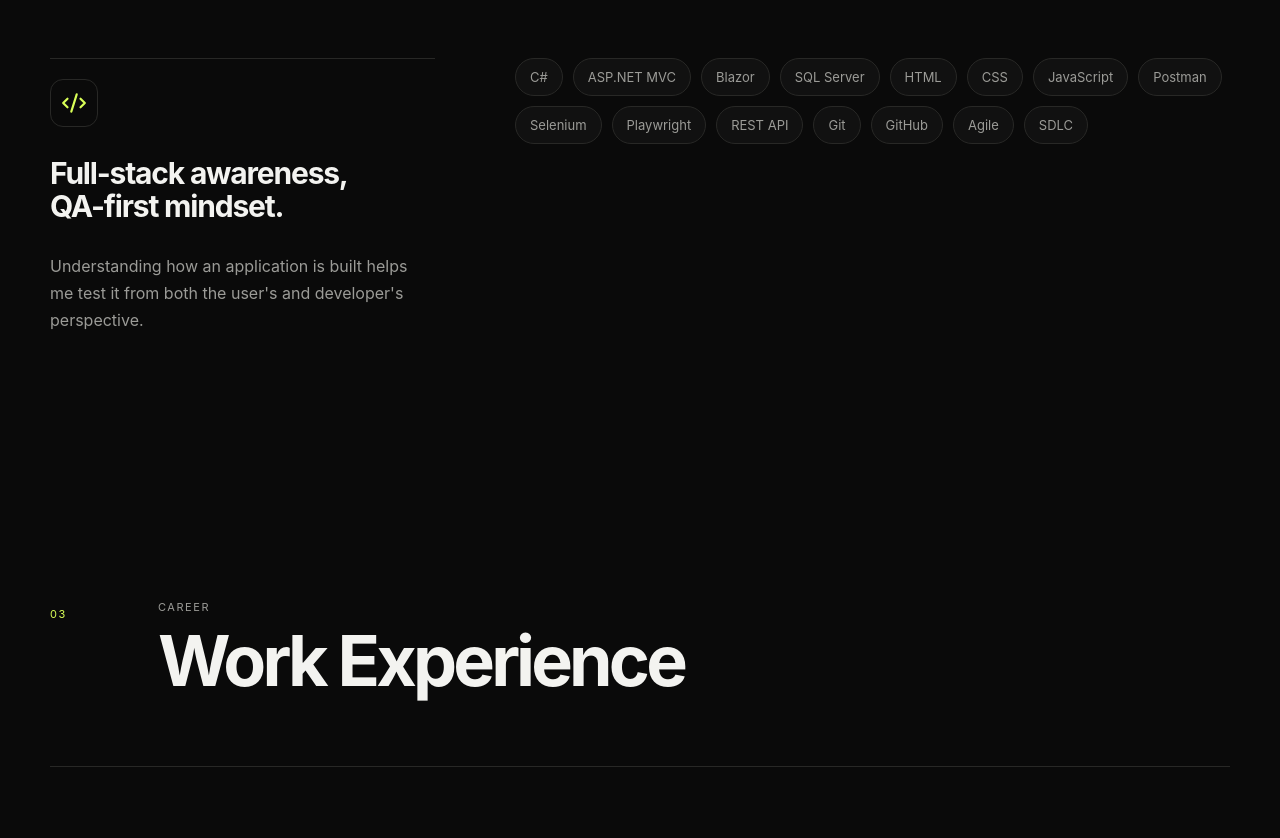
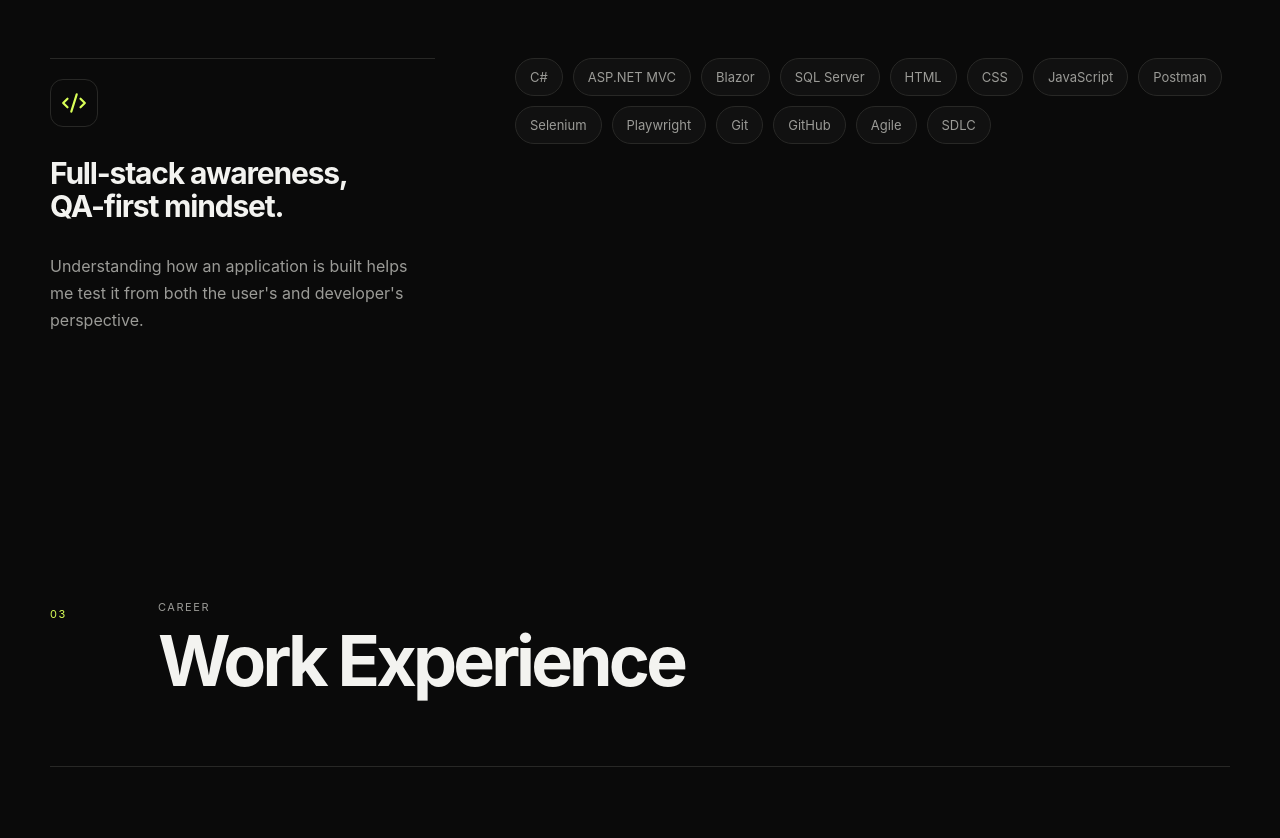
Before and after one commit to chrsortz/chrsortz-react-portfolio, a React (Vite) app: page / in a window 1280 px wide. Shown: the part 1843-2681 px from the top of the page. Built offline with nearby package versions, Linux system fonts and the light colour scheme.

Commit message:
remove rest api in skills

```diff
--- a/src/main.jsx
+++ b/src/main.jsx
@@ -46,7 +46,7 @@ document.head.appendChild(faviconLink);
 
 const skills = [
   "C#", "ASP.NET MVC", "Blazor", "SQL Server", "HTML", "CSS", "JavaScript",
-  "Postman", "Selenium", "Playwright", "REST API", "Git", "GitHub", "Agile", "SDLC"
+  "Postman", "Selenium", "Playwright", "Git", "GitHub", "Agile", "SDLC"
 ];
 
 const projects = [
```
